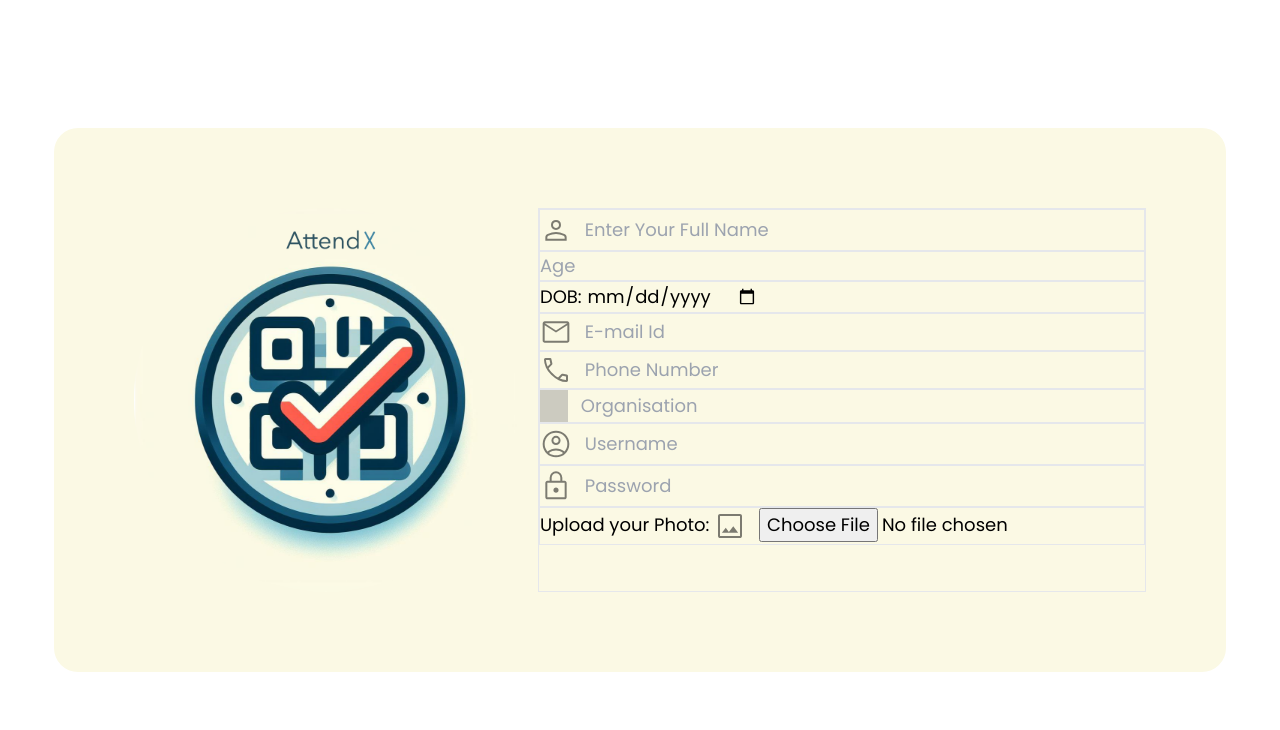
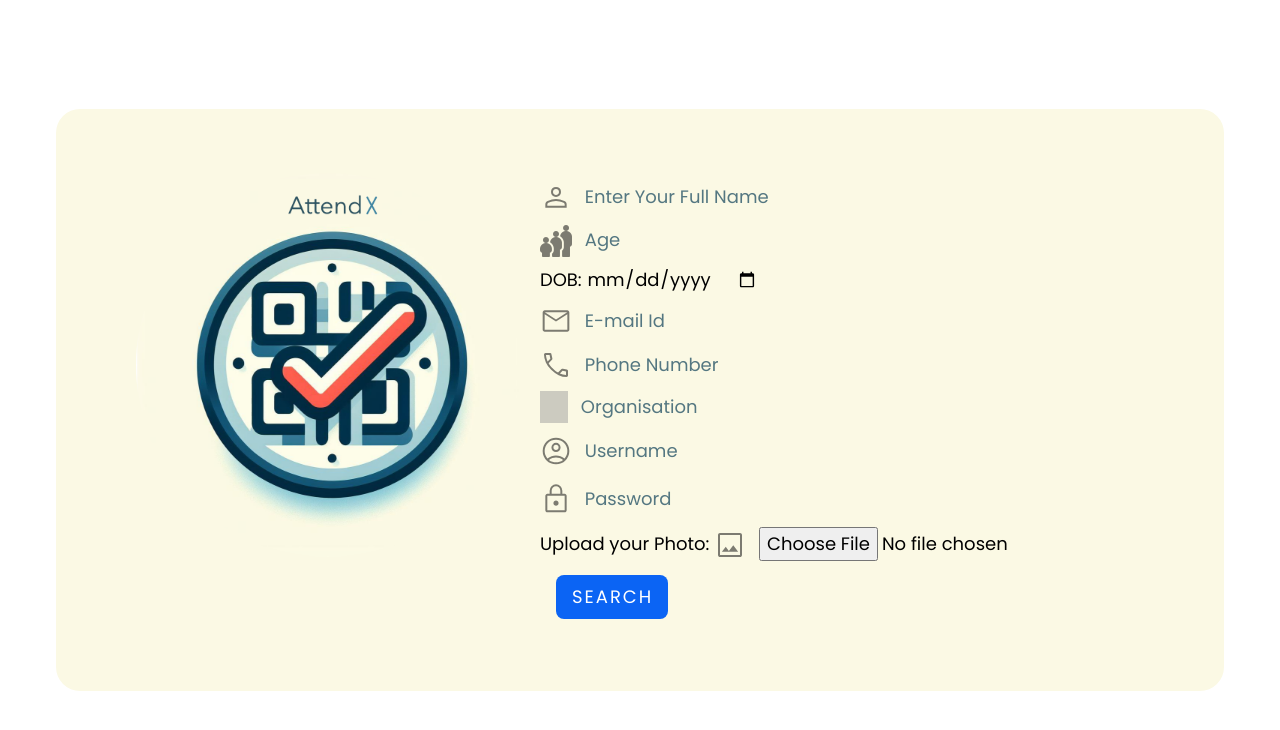
Before and after one commit to Sreeram0045/Attendance-QR-Portal, a PHP site: page / in a window 1280 px wide. Shown: the top 730 px of the page. Run offline with PHP 8.4, Linux system fonts and the light colour scheme; grey boxes are pictures that could not be loaded.

Commit message:
feat:add submit button

```diff
--- a/index.php
+++ b/index.php
@@ -10,47 +10,51 @@
 
 <body class="scroll-smooth font-Poppins *:outline-none  focus-within:outline-none ">
     <div class="lg:w-screen lg:h-screen lg:flex items-center justify-center">
-        <form action="" method="post" class="lg:flex lg:flex-row lg:gap-5 bg-[#FBF9E4] lg:p-20 lg:rounded-3xl">
+        <form action="" method="post" class="lg:flex lg:flex-row lg:gap-5 bg-[#FBF9E4] lg:px-20 lg:py-16 lg:rounded-3xl">
             <div class="w-96 h-96">
                 <img src="./assets/logo/logo.png" alt="logo" class="inline-block max-w-full max-h-full lg:rounded-full">
             </div>
-            <main class="text-lg border">
-                <div class="border">
+            <main class="text-lg">
+                <div class="py-1">
                     <img src="./assets/icons/person_icon.svg" alt="person" class="opacity-50 inline-block w-8 h-10 mr-2">
-                    <input type="text" name="f_name" id="full_name" placeholder="Enter Your Full Name" class=" align-middle bg-transparent">
+                    <input type="text" name="f_name" id="full_name" placeholder="Enter Your Full Name" class=" align-middle bg-transparent placeholder:text-[#547781]">
                 </div>
-                <div class="border">
-                    <input type="text" name="u_age" id="u_age" placeholder="Age" class="bg-transparent">
+                <div class="py-1">
+                    <img src="./assets/icons/age.png" alt="age" class="opacity-50 inline-block w-8 h-8 mr-2">
+                    <input type="text" name="u_age" id="u_age" placeholder="Age" class="bg-transparent placeholder:text-[#547781]">
                 </div>
-                <div class="border">
+                <div class="py-1">
                     <label>DOB:</label>
-                    <input type="date" name="u_dob" id="u_dob" class="bg-transparent">
+                    <input type="date" name="u_dob" id="u_dob" class="bg-transparent placeholder:text-[#547781]">
                 </div>
-                <div class="border">
+                <div class="py-1">
                     <img src="./assets/icons/mail_icon.svg" alt="mail" class="opacity-50 inline-block w-8 h-9 mr-2">
-                    <input type="email" name="u_mail" id="u_mail" placeholder="E-mail Id" class="align-middle bg-transparent">
+                    <input type="email" name="u_mail" id="u_mail" placeholder="E-mail Id" class="align-middle bg-transparent placeholder:text-[#547781]">
                 </div>
-                <div class="border">
+                <div class="py-1">
                     <img src="./assets/icons/phone.svg" alt="phone" class="opacity-50 inline-block w-8 h-9 mr-2">
-                    <input type="text" name="u_num" id="u_num" placeholder="Phone Number" class="align-middle bg-transparent">
+                    <input type="text" name="u_num" id="u_num" placeholder="Phone Number" class="align-middle bg-transparent placeholder:text-[#547781]">
                 </div>
-                <div class="border">
+                <div class="py-1">
                     <img src="./assets/icons/institution.png" alt="institution" class=" opacity-50 inline-block mr-2 h-8 w-7">
-                    <input type="text" name="u_org" id="u_org" placeholder="Organisation" class="align-middle bg-transparent">
+                    <input type="text" name="u_org" id="u_org" placeholder="Organisation" class="align-middle bg-transparent placeholder:text-[#547781]">
                 </div>
-                <div class="border">
+                <div class="py-1">
                     <img src="./assets/icons/username.svg" alt="person" class="opacity-50 inline-block w-8 h-10 mr-2">
-                    <input type="text" name="u_username" id="u_username" placeholder="Username" class="align-middle bg-transparent">
+                    <input type="text" name="u_username" id="u_username" placeholder="Username" class="align-middle bg-transparent placeholder:text-[#547781]">
                 </div>
-                <div class="border">
+                <div class="py-1">
                     <img src="./assets/icons/password.svg" alt="person" class="opacity-50 inline-block w-8 h-10 mr-2">
-                    <input type="password" name="u_password" id="u_password" placeholder="Password" class="align-middle bg-transparent">
+                    <input type="password" name="u_password" id="u_password" placeholder="Password" class="align-middle bg-transparent placeholder:text-[#547781]">
                 </div>
-                <div class="border">
+                <div class="py-1">
                     <label>Upload your Photo:
                         <img src="./assets/icons/image_icon.svg" alt="image" class="opacity-50 inline-block w-8 h-9 mr-2">
                     </label>
-                    <input type="file" name="u_img" id="u_img" class="bg-transparent">
+                    <input type="file" name="u_img" id="u_img" class="bg-transparent placeholder:text-[#547781]">
+                </div>
+                <div class="py-2">
+                    <input type="submit" class="w-[7rem] ml-4 bg-[#0b64f4] text-white px-4 py-2 rounded-lg hover:bg-[#1d4fd7] active:bg-[bg-[#1d4fd7]] hover:translate-y-[-4px] active:translate-y-[-5px] hover:scale-105 active:scale-110 transition-all ease-in-out delay-50 tracking-[2px]" value="SEARCH" name="submit">
                 </div>
             </main>
         </form>
--- a/style/style.css
+++ b/style/style.css
@@ -560,6 +560,10 @@ video {
   margin-right: 0.5rem;
 }
 
+.ml-4{
+  margin-left: 1rem;
+}
+
 .inline-block{
   display: inline-block;
 }
@@ -596,6 +600,14 @@ video {
   width: 24rem;
 }
 
+.w-6{
+  width: 1.5rem;
+}
+
+.w-\[7rem\]{
+  width: 7rem;
+}
+
 .max-w-full{
   max-width: 100%;
 }
@@ -620,6 +632,18 @@ video {
   scroll-behavior: smooth;
 }
 
+.rounded-\[24px\]{
+  border-radius: 24px;
+}
+
+.rounded-md{
+  border-radius: 0.375rem;
+}
+
+.rounded-lg{
+  border-radius: 0.5rem;
+}
+
 .border{
   border-width: 1px;
 }
@@ -637,6 +661,26 @@ video {
   background-color: transparent;
 }
 
+.bg-\[\#0b64f4\]{
+  --tw-bg-opacity: 1;
+  background-color: rgb(11 100 244 / var(--tw-bg-opacity));
+}
+
+.py-2{
+  padding-top: 0.5rem;
+  padding-bottom: 0.5rem;
+}
+
+.py-1{
+  padding-top: 0.25rem;
+  padding-bottom: 0.25rem;
+}
+
+.px-4{
+  padding-left: 1rem;
+  padding-right: 1rem;
+}
+
 .align-middle{
   vertical-align: middle;
 }
@@ -650,8 +694,27 @@ video {
   line-height: 1.75rem;
 }
 
+.tracking-\[2px\]{
+  letter-spacing: 2px;
+}
+
+.text-white{
+  --tw-text-opacity: 1;
+  color: rgb(255 255 255 / var(--tw-text-opacity));
+}
+
 .opacity-50{
   opacity: 0.5;
+}
+
+.transition-all{
+  transition-property: all;
+  transition-timing-function: cubic-bezier(0.4, 0, 0.2, 1);
+  transition-duration: 150ms;
+}
+
+.ease-in-out{
+  transition-timing-function: cubic-bezier(0.4, 0, 0.2, 1);
 }
 
 .\*\:outline-none > *{
@@ -659,9 +722,78 @@ video {
   outline-offset: 2px;
 }
 
+.placeholder\:text-slate-800::-moz-placeholder{
+  --tw-text-opacity: 1;
+  color: rgb(30 41 59 / var(--tw-text-opacity));
+}
+
+.placeholder\:text-slate-800::placeholder{
+  --tw-text-opacity: 1;
+  color: rgb(30 41 59 / var(--tw-text-opacity));
+}
+
+.placeholder\:text-\[\#\]::-moz-placeholder{
+  color: #;
+}
+
+.placeholder\:text-\[\#\]::placeholder{
+  color: #;
+}
+
+.placeholder\:text-\[\#547781\]::-moz-placeholder{
+  --tw-text-opacity: 1;
+  color: rgb(84 119 129 / var(--tw-text-opacity));
+}
+
+.placeholder\:text-\[\#547781\]::placeholder{
+  --tw-text-opacity: 1;
+  color: rgb(84 119 129 / var(--tw-text-opacity));
+}
+
+.placeholder\:text-\[\#173B4A\]::-moz-placeholder{
+  --tw-text-opacity: 1;
+  color: rgb(23 59 74 / var(--tw-text-opacity));
+}
+
+.placeholder\:text-\[\#173B4A\]::placeholder{
+  --tw-text-opacity: 1;
+  color: rgb(23 59 74 / var(--tw-text-opacity));
+}
+
 .focus-within\:outline-none:focus-within{
   outline: 2px solid transparent;
   outline-offset: 2px;
+}
+
+.hover\:translate-y-\[-4px\]:hover{
+  --tw-translate-y: -4px;
+  transform: translate(var(--tw-translate-x), var(--tw-translate-y)) rotate(var(--tw-rotate)) skewX(var(--tw-skew-x)) skewY(var(--tw-skew-y)) scaleX(var(--tw-scale-x)) scaleY(var(--tw-scale-y));
+}
+
+.hover\:scale-105:hover{
+  --tw-scale-x: 1.05;
+  --tw-scale-y: 1.05;
+  transform: translate(var(--tw-translate-x), var(--tw-translate-y)) rotate(var(--tw-rotate)) skewX(var(--tw-skew-x)) skewY(var(--tw-skew-y)) scaleX(var(--tw-scale-x)) scaleY(var(--tw-scale-y));
+}
+
+.hover\:bg-\[\#1d4fd7\]:hover{
+  --tw-bg-opacity: 1;
+  background-color: rgb(29 79 215 / var(--tw-bg-opacity));
+}
+
+.active\:translate-y-\[-5px\]:active{
+  --tw-translate-y: -5px;
+  transform: translate(var(--tw-translate-x), var(--tw-translate-y)) rotate(var(--tw-rotate)) skewX(var(--tw-skew-x)) skewY(var(--tw-skew-y)) scaleX(var(--tw-scale-x)) scaleY(var(--tw-scale-y));
+}
+
+.active\:scale-110:active{
+  --tw-scale-x: 1.1;
+  --tw-scale-y: 1.1;
+  transform: translate(var(--tw-translate-x), var(--tw-translate-y)) rotate(var(--tw-rotate)) skewX(var(--tw-skew-x)) skewY(var(--tw-skew-y)) scaleX(var(--tw-scale-x)) scaleY(var(--tw-scale-y));
+}
+
+.active\:bg-\[bg-\[\#1d4fd7\]\]:active{
+  background-color: bg-[#1d4fd7];
 }
 
 @media (min-width: 640px){
@@ -710,4 +842,14 @@ video {
   .lg\:p-20{
     padding: 5rem;
   }
+
+  .lg\:px-20{
+    padding-left: 5rem;
+    padding-right: 5rem;
+  }
+
+  .lg\:py-16{
+    padding-top: 4rem;
+    padding-bottom: 4rem;
+  }
 }
```
Also changed, not shown: assets/icons/age.png (added).
